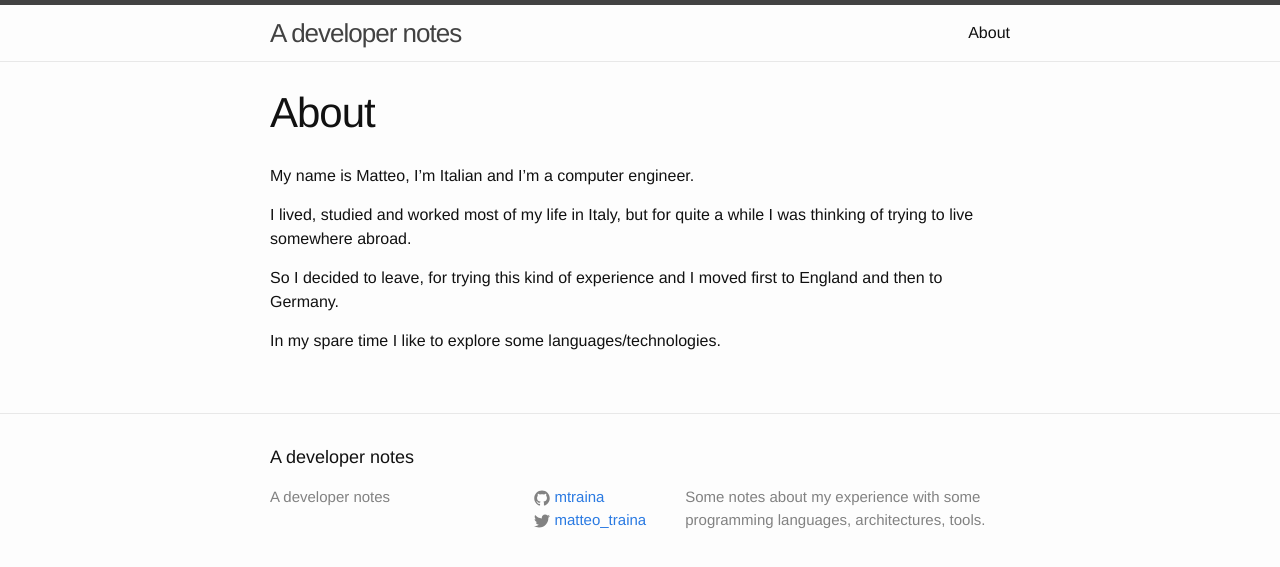
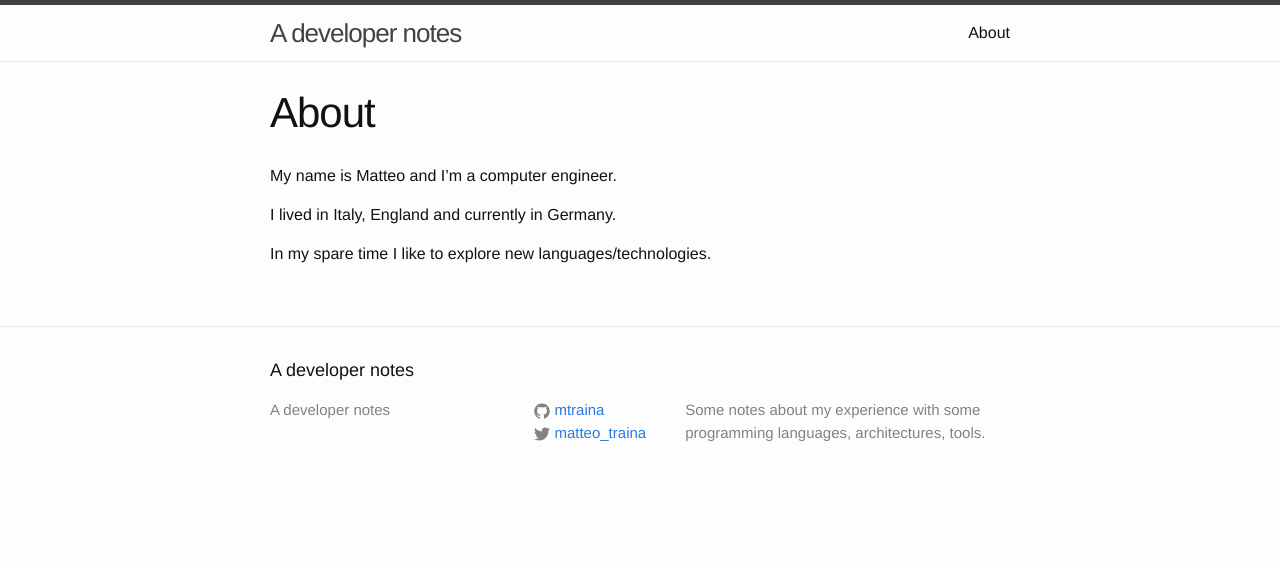
Before and after one commit to mtraina/mtraina.github.io, a Jekyll site: the page built from about.md, in a window 1280 px wide. Shown: the top 567 px of the page. Built offline with Jekyll 4.4.1, drawn with Linux system fonts in a browser that asks for light colours.

Commit message:
about simplified

```diff
--- a/about.md
+++ b/about.md
@@ -4,11 +4,8 @@ title: About
 permalink: /about/
 ---
 
-My name is Matteo, I'm Italian and I'm a computer engineer.
+My name is Matteo and I'm a computer engineer.
 
-I lived, studied and worked most of my life in Italy, but for  quite a while I was thinking of trying to live somewhere abroad.
+I lived in Italy, England and currently in Germany.
 
-So I decided to leave, for trying this kind of experience and I moved first to
-England and then to Germany.
-
-In my spare time I like to explore some languages/technologies.
+In my spare time I like to explore new languages/technologies.
```
